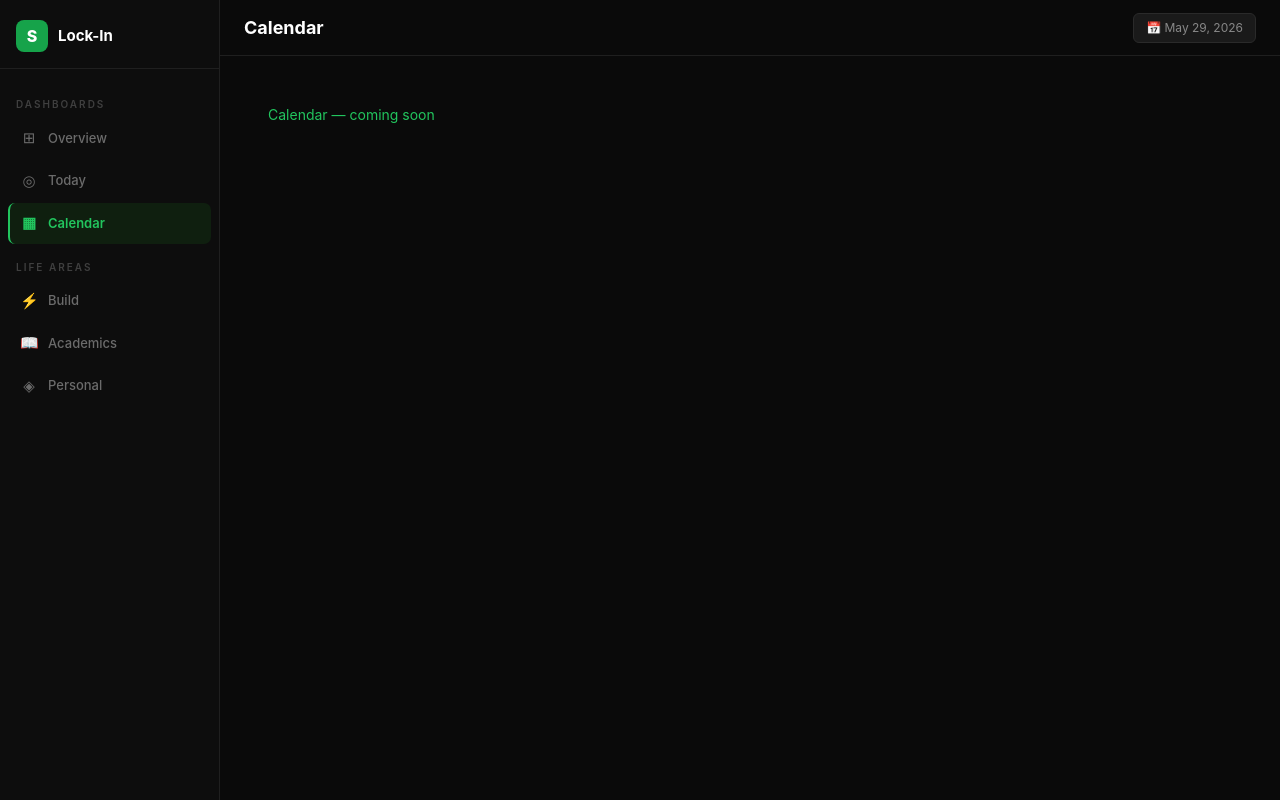
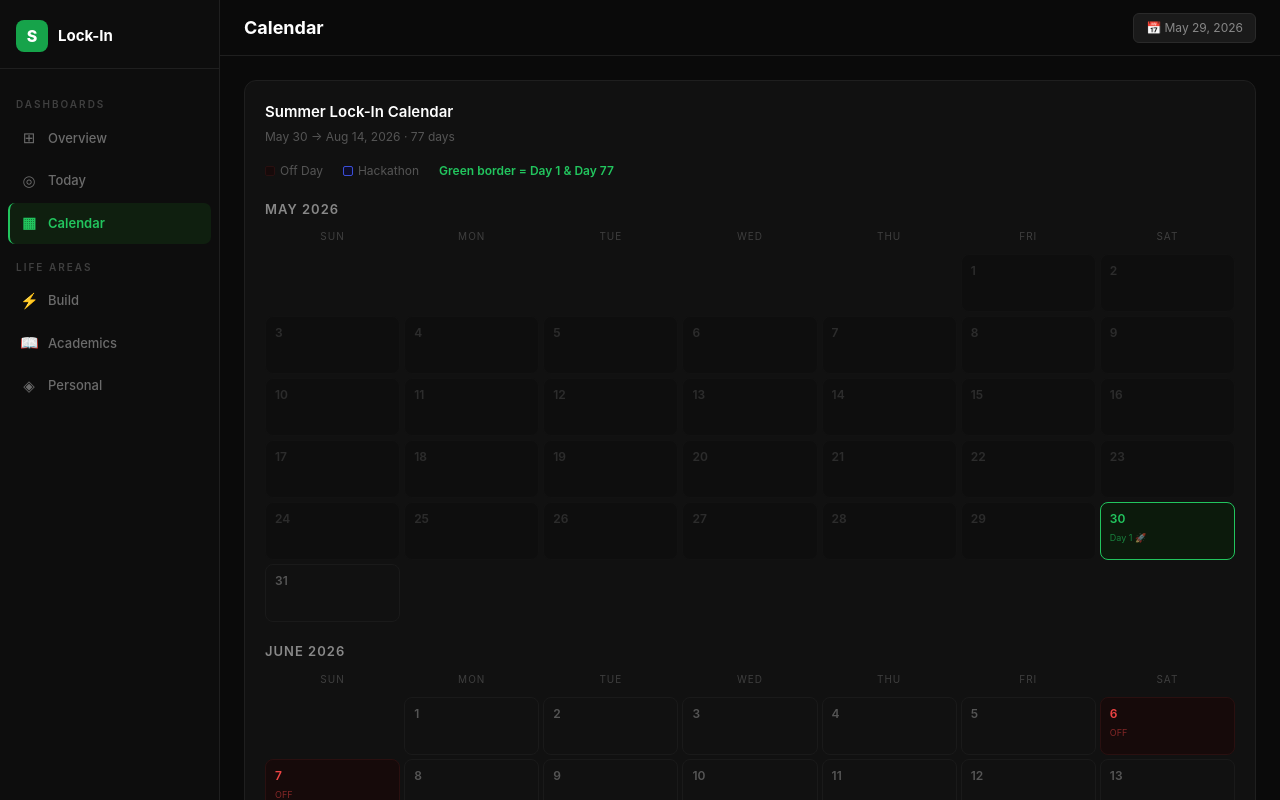
Before and after one commit to AravDharnikota/summer-productivity-dashboard, a React (Vite) app: page /calendar in a window 1280 px wide. Built offline with nearby package versions, Linux system fonts and the light colour scheme.

Commit message:
feat: complete Calendar page with hackathons and off days

```diff
--- /dev/null
+++ b/src/components/calendar/CalendarGrid.tsx
@@ -0,0 +1,61 @@
+import { isOffDay, getHackathon } from '../../lib/dates'
+import { START_DATE, END_DATE } from '../../lib/constants'
+
+interface Props {
+  year: number
+  month: number   // 0-indexed (0=Jan, 4=May, 5=Jun, etc.)
+}
+
+function pad2(n: number) { return String(n).padStart(2, '0') }
+
+export default function CalendarGrid({ year, month }: Props) {
+  const firstDow = new Date(year, month, 1).getDay()       // 0=Sun
+  const daysInMonth = new Date(year, month + 1, 0).getDate()
+  const monthName = new Date(year, month, 1).toLocaleString('en-US', { month: 'long', year: 'numeric' })
+
+  // Build flat array: nulls for leading empty days, then day numbers
+  const cells: (number | null)[] = [
+    ...Array(firstDow).fill(null),
+    ...Array.from({ length: daysInMonth }, (_, i) => i + 1),
+  ]
+  // Pad to complete the last row
+  while (cells.length % 7 !== 0) cells.push(null)
+
+  return (
+    <>
+      <div className="cal-month-label">{monthName}</div>
+      <div className="cal-grid">
+        {['Sun', 'Mon', 'Tue', 'Wed', 'Thu', 'Fri', 'Sat'].map(d => (
+          <div key={d} className="cal-head">{d}</div>
+        ))}
+        {cells.map((day, i) => {
+          if (day === null) return <div key={i} className="cal-cell empty" />
+
+          const dateStr = `${year}-${pad2(month + 1)}-${pad2(day)}`
+          const inRange = dateStr >= START_DATE && dateStr <= END_DATE
+          const isStart = dateStr === START_DATE
+          const isEnd = dateStr === END_DATE
+          const off = inRange && isOffDay(dateStr)
+          const hack = inRange ? getHackathon(dateStr) : null
+
+          let cls = 'cal-cell'
+          if (isStart) cls += ' start'
+          else if (isEnd) cls += ' end'
+          else if (hack) cls += ' hack'
+          else if (off) cls += ' off'
+          else if (!inRange) cls += ' outside'
+
+          return (
+            <div key={i} className={cls}>
+              <div className="cal-num">{day}</div>
+              {isStart && <div className="cal-tag">Day 1 🚀</div>}
+              {isEnd   && <div className="cal-tag">Day 77 🏁</div>}
+              {off && !isStart && !isEnd && <div className="cal-tag">OFF</div>}
+              {hack && <div className="cal-tag">{hack}</div>}
+            </div>
+          )
+        })}
+      </div>
+    </>
+  )
+}
--- a/src/pages/Calendar.tsx
+++ b/src/pages/Calendar.tsx
@@ -1,3 +1,29 @@
+import CalendarGrid from '../components/calendar/CalendarGrid'
+
 export default function Calendar() {
-  return <div style={{ color: '#22c55e', padding: 24 }}>Calendar — coming soon</div>
+  return (
+    <div className="card">
+      <div className="card-title">Summer Lock-In Calendar</div>
+      <div className="card-sub">May 30 → Aug 14, 2026 · 77 days</div>
+
+      <div className="cal-legend">
+        <span>
+          <span className="legend-swatch" style={{ background: 'var(--red-bg)', border: '1px solid #2a1010' }} />
+          Off Day
+        </span>
+        <span>
+          <span className="legend-swatch" style={{ background: 'var(--indigo-bg)', border: '1px solid var(--indigo-border)' }} />
+          Hackathon
+        </span>
+        <span style={{ color: 'var(--green)', fontWeight: 600 }}>
+          Green border = Day 1 &amp; Day 77
+        </span>
+      </div>
+
+      <CalendarGrid year={2026} month={4} />
+      <CalendarGrid year={2026} month={5} />
+      <CalendarGrid year={2026} month={6} />
+      <CalendarGrid year={2026} month={7} />
+    </div>
+  )
 }
```
